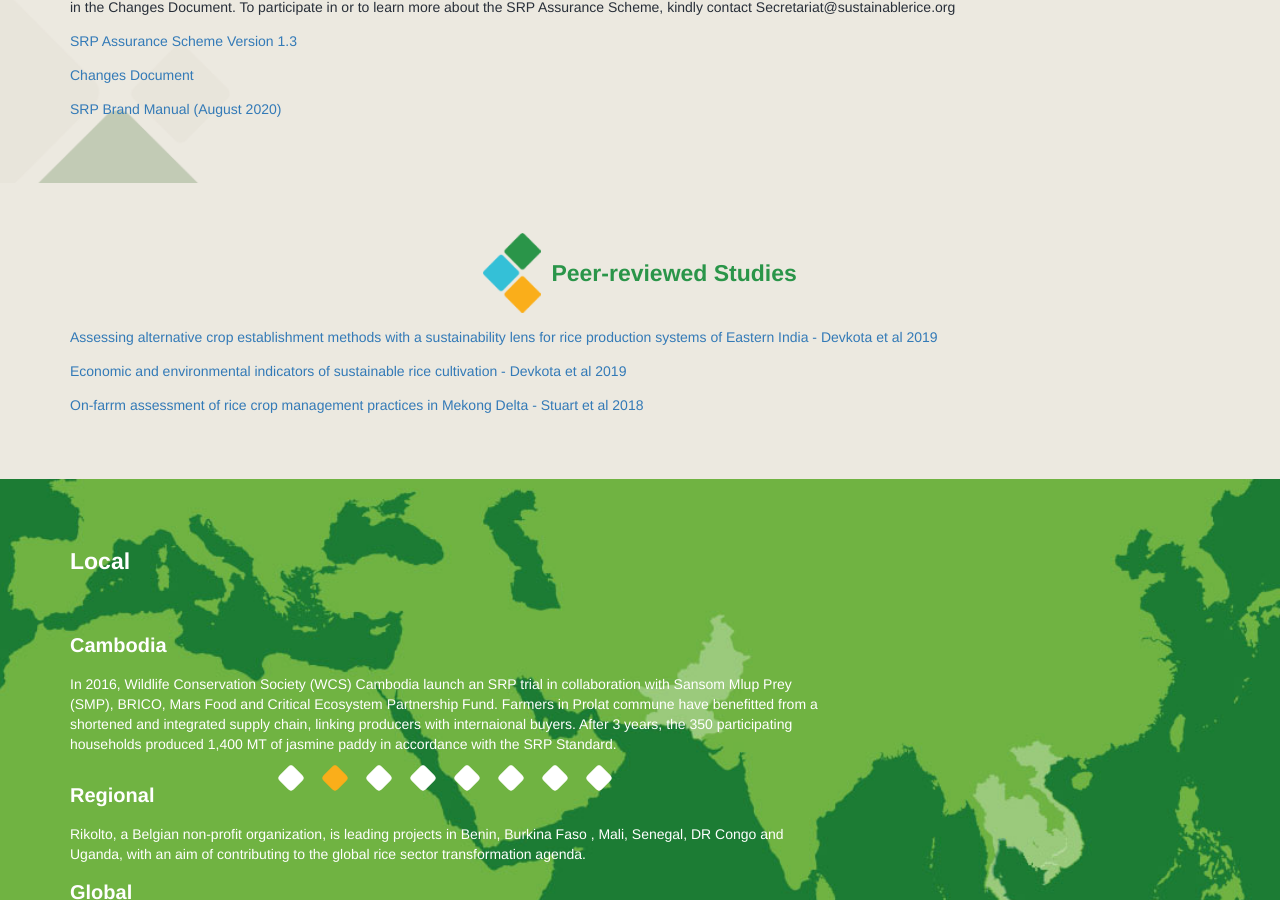
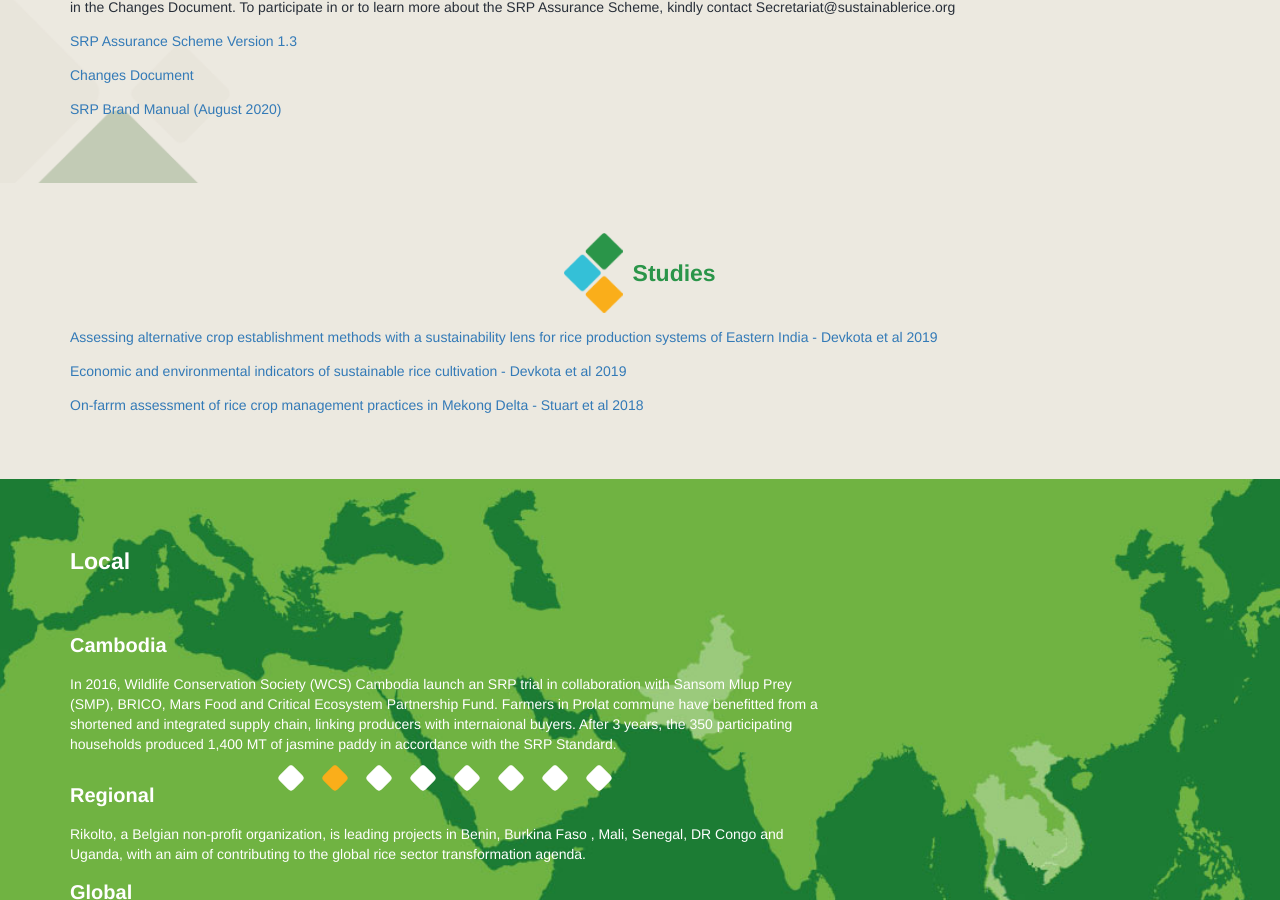
Before and after one commit to sustainablericeplatform/sustainablericeplatform.github.io, a Jekyll site: the page built from Resources/index.html, in a window 1280 px wide and 900 px high, scrolled down 2119 px. Built offline with Jekyll 4.4.1, drawn with Linux system fonts in a browser that asks for light colours.

Commit message:
Update index.html

```diff
--- a/Resources/index.html
+++ b/Resources/index.html
@@ -101,12 +101,12 @@
         </div>
     </div>
 </section>
-                  <section class="Peer-reviewed Studies" id="Recent-Studies">
+                  <section class="Studies" id="Recent-Studies">
     <div class="container">
         <div class="heading-container">
             <div class="header">
                 <img src="/assets/images/header-icon.png" alt="">
-                <h1>Peer-reviewed Studies</h1>
+                <h1>Studies</h1>
             </div>
         </div>
                   <p><a href="/assets/docs/Assessing alternative crop establishment methods with a sustainability lens for rice production systems of Eastern India- Devkota et al 2019.pdf" target="_blank">Assessing alternative crop establishment methods with a sustainability lens for rice production systems of Eastern India - Devkota et al 2019</a></p>
```
